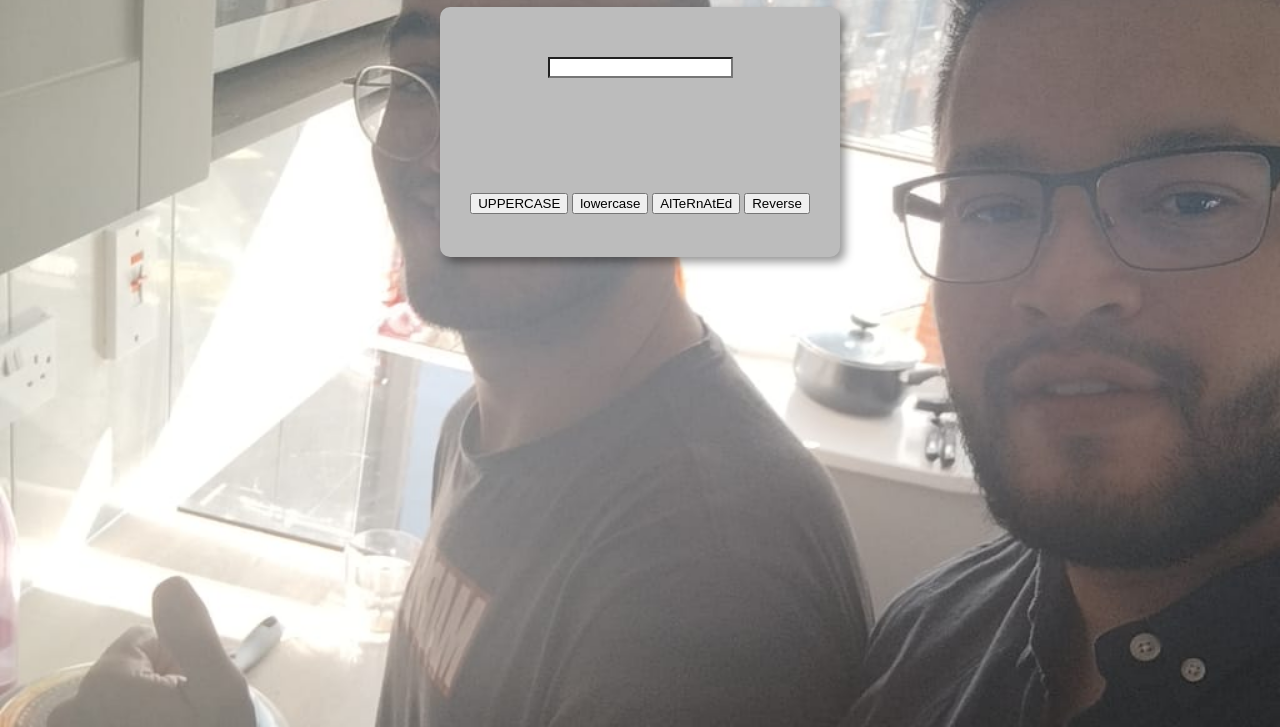
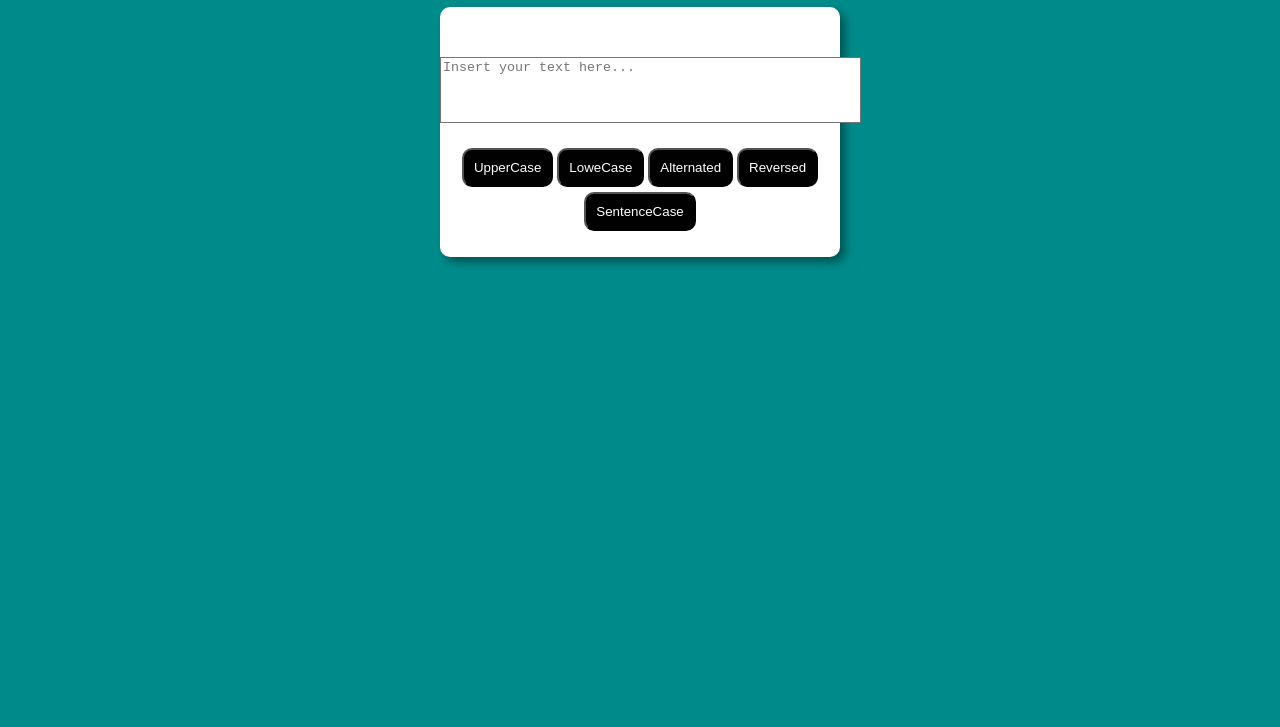
Before and after one commit to josuec3po/Cases_Project, a plain HTML site: page index.html in a window 1280 px wide. Shown: the part 73-800 px from the top of the page. Drawn offline with Linux system fonts and the light colour scheme.

Commit message:
Files Update

```diff
--- a/app.js
+++ b/app.js
@@ -28,4 +28,9 @@ const caseOptions = {
     x = x.split("").reverse().join(""); // Correct the variable used for string manipulation from 'inputString' to 'x'
     inputString.value = x;
   },
+  sentence: function () {
+    let x = inputString.value;
+    let xConv = x.charAt(0).toUpperCase() + x.slice(1).toLowerCase();
+    inputString.value = xConv;
+  },
 };
--- a/index.html
+++ b/index.html
@@ -12,16 +12,17 @@
     <header>
         <h1>Letter Case Converter</h1>
     </header>
-    <section>
+    <section id="section1">
         <div id="divbox1">
-            <input type="text" id="txtvalue">
+            <textarea id="txtvalue" name="txtarea" rows="4" cols="50" style="resize: none;" placeholder="Insert your text here..."></textarea>
         </div>
 
         <div id="buttons">
-            <input type="button" value="UPPERCASE" id="butupper" onclick="caseOptions.upper()">
-            <input type="button" value="lowercase" id="butlower" onclick="caseOptions.lower()">
-            <input type="button" value="AlTeRnAtEd" id="butalt" onclick="caseOptions.alternated()">
-            <input type="button" value="Reverse" id="butrev" onclick="caseOptions.reversed()">
+            <p><button class="buttons" id="butupper" onclick="caseOptions.upper()">UpperCase</button>
+            <button class="buttons" id="butlower" onclick="caseOptions.lower()">LoweCase</button>
+            <button class="buttons" id="butalt" onclick="caseOptions.alternated()">Alternated</button>
+            <button class="buttons" id="butrev" onclick="caseOptions.reversed()">Reversed</button>
+            <button class="buttons" id="butsen" onclick="caseOptions.sentence()">SentenceCase</button></p>
         </div>
 
     </section>
--- a/style.css
+++ b/style.css
@@ -1,5 +1,4 @@
 body {
-    background-image: url("backg.jpg");
     background-color: darkcyan;
     background-repeat: no-repeat;
     background-size: 1500px;
@@ -9,12 +8,10 @@ body {
 header {
     color: white;
     text-align: center;
-    /*-webkit-text-stroke-width: 1px;*/
-    /*-webkit-text-stroke-color: black;*/
 }
 
 section {
-    background: rgb(188, 188, 188);
+    background: rgb(255, 255, 255);
     border-radius: 10px;
     padding: 0px;
     width: 400px;
@@ -29,9 +26,17 @@ section {
     margin-bottom: 20px;
 }
 
+.buttons {
+    background-color: rgb(1, 1, 1);
+    color: white;
+    text-align: center;
+    padding: 10px;
+    border-radius: 10px;
+    margin-top: 5px;
+}
+
 #divbox1 {
     text-align: center;
-    padding: 0 0 115px;
 
 }
 
```
Also changed, not shown: backg.jpg (deleted).
